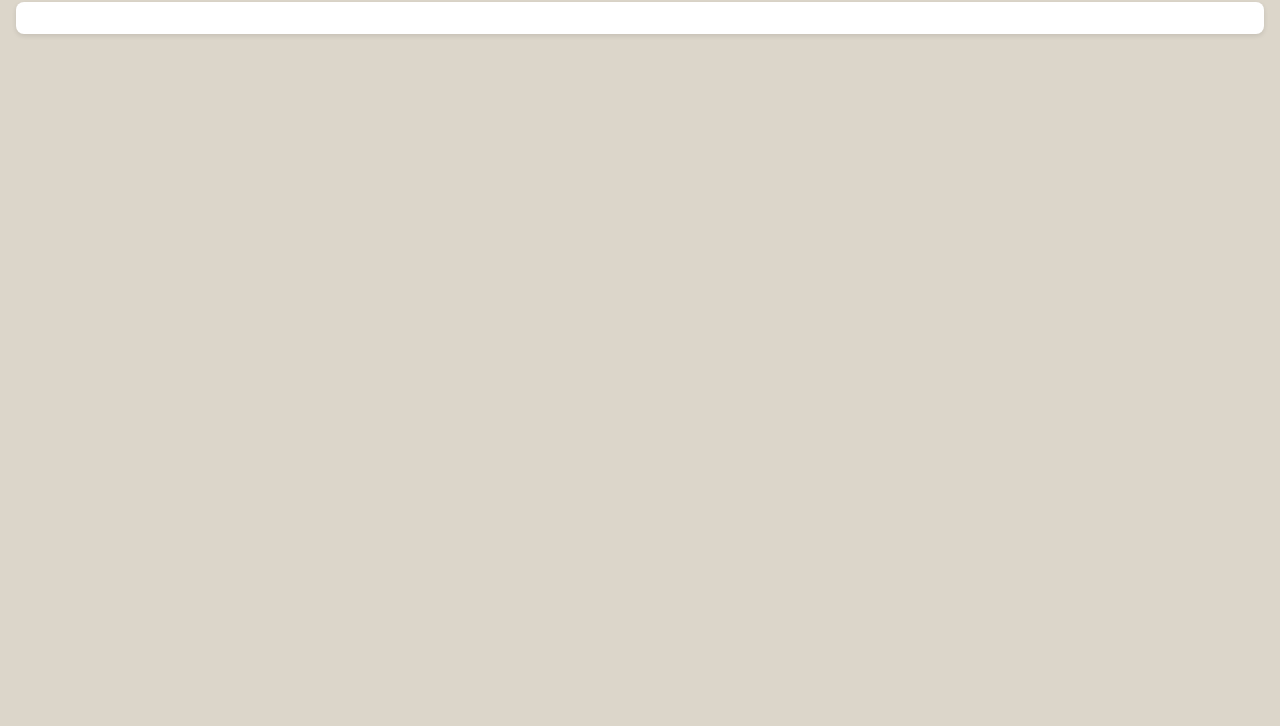
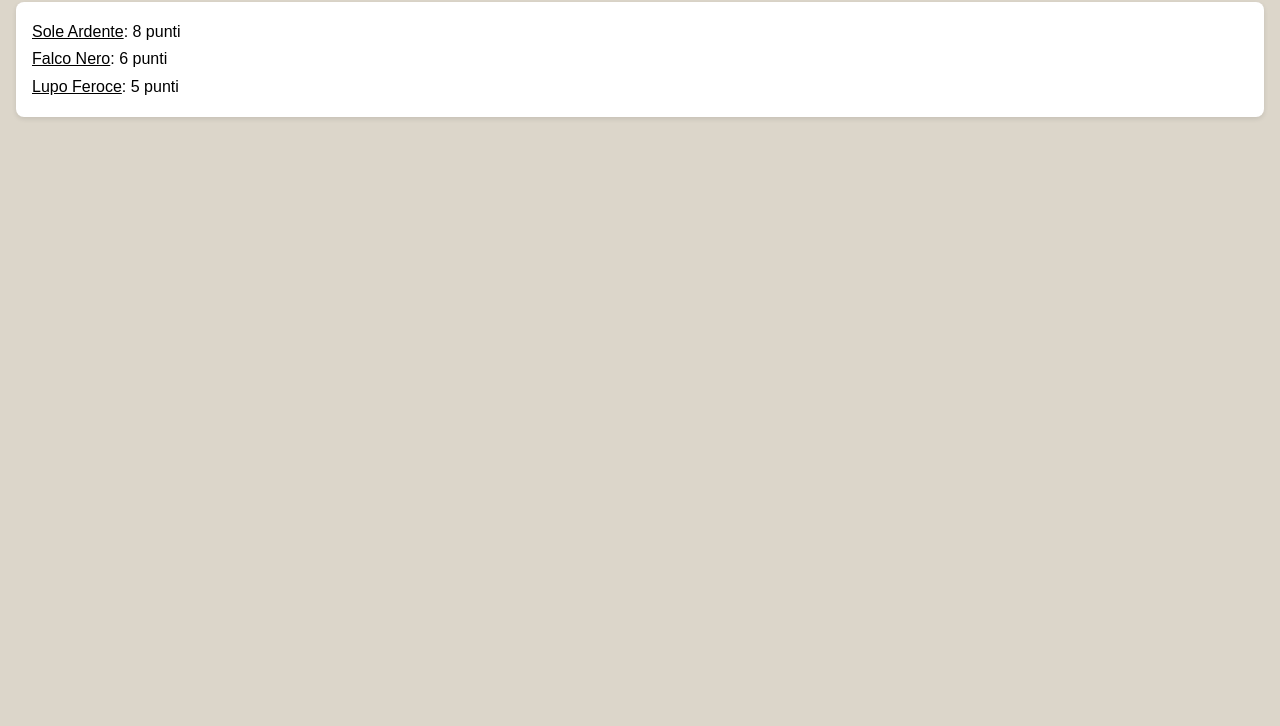
Before and after one commit to accademiagens/premi-speciali-gens, a plain HTML site: page index.html in a window 1280 px wide. Shown: the part 74-800 px from the top of the page. Drawn offline with Linux system fonts and the light colour scheme.

Commit message:
Add files via upload

```diff
--- a/index.html
+++ b/index.html
@@ -33,6 +33,27 @@
   </div>
 <script>
 const premiData = [
+  {
+    nick: "Sole Ardente",
+    totale: 8,
+    dettagli: [
+      { punti: 8, motivo: "cravatta", data: "04/08/2025" },
+    ]
+  },
+  {
+    nick: "Falco Nero",
+    totale: 6,
+    dettagli: [
+      { punti: 6, motivo: "cravatta", data: "04/08/2025" },
+    ]
+  },
+  {
+    nick: "Lupo Feroce",
+    totale: 5,
+    dettagli: [
+      { punti: 5, motivo: "cravatta", data: "04/08/2025" },
+    ]
+  },
 ];
 const lista = document.getElementById('lista-premi');
 premiData.forEach(p => {
```
